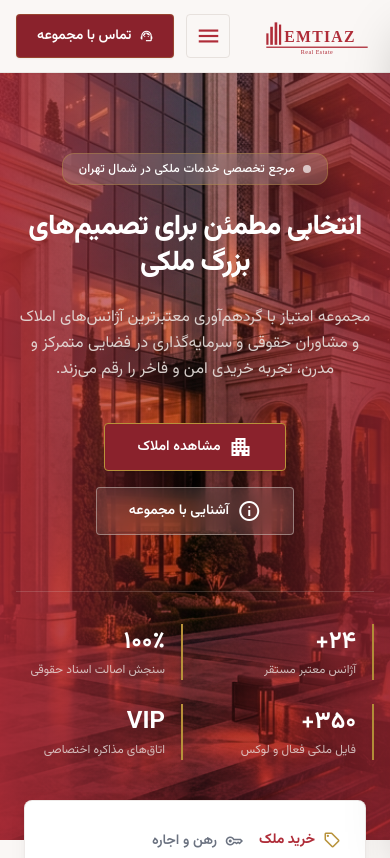
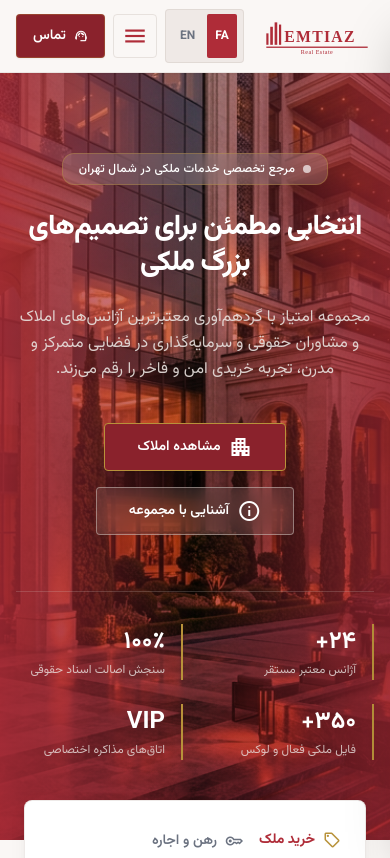
Before and after one commit to MErfanPld/emtiaz-backend, a Django app: page / in a window 390 px wide. Shown: the top 858 px of the page. Run offline with Django 5.2, Linux system fonts and the light colour scheme; some libraries are stand-ins or nearby versions.

Commit message:
ui: language switcher in navbar; base.html dir/lang; placeholder EN home

```diff
--- a/templates/base.html
+++ b/templates/base.html
@@ -1,26 +1,16 @@
-{% load static %}
-
+{% load static i18n %}
 <!doctype html>
-<html class="scroll-smooth" dir="rtl" lang="fa">
+<html class="scroll-smooth" dir="{% if LANGUAGE_CODE == 'en' %}ltr{% else %}rtl{% endif %}" lang="{{ LANGUAGE_CODE|default:'fa' }}">
   <head>
     <meta charset="utf-8" />
     <meta content="width=device-width, initial-scale=1.0" name="viewport" />
-    <title>مجموعه تخصصی املاک امتیاز | مرجع معاملات لوکس شمیرانات</title>
-    <!-- Persian Typography (Vazirmatn) -->
+    <title>{% if LANGUAGE_CODE == 'en' %}Emtiaz Real Estate | Luxury Property Hub{% else %}مجموعه تخصصی املاک امتیاز | مرجع معاملات لوکس شمیرانات{% endif %}</title>
     {% include "./_header.html" %}
   </head>
-  <body
-    class="bg-surface text-on-surface antialiased selection:bg-white-dim selection:text-primary"
-  >
-    <!-- ==================== 1. TOP APP BAR (Shared Component: TopNavBar) ==================== -->
+  <body class="bg-surface text-on-surface antialiased selection:bg-white-dim selection:text-primary">
     {% include "./includes/navbar.html" %}
-
-    <!-- ==================== CONTENT ==================== -->
     {% block content %}{% endblock content %}
-
-   <!-- ==================== 9. FOOTER (Shared Component: Footer) ==================== -->
-
-   {% include "./includes/footer.html" %}
+    {% include "./includes/footer.html" %}
     {% include "./_footer.html" %}
   </body>
 </html>
--- a/templates/includes/navbar.html
+++ b/templates/includes/navbar.html
@@ -1,73 +1,57 @@
-{% load static %}
+{% load static i18n %}
 
 <header
   class="bg-surface/95 dark:bg-inverse-surface/95 backdrop-blur-md text-primary dark:text-inverse-primary docked full-width top-0 sticky z-50 shadow-sm dark:shadow-none border-b border-outline-variant/40 dark:border-outline/30"
 >
-  <div
-    class="w-full max-w-[1320px] mx-auto px-6 md:px-12 flex items-center justify-between min-h-[72px] md:min-h-[80px] py-2 rtl"
-  >
+  <div class="w-full max-w-[1320px] mx-auto px-6 md:px-12 flex items-center justify-between min-h-[72px] md:min-h-[80px] py-2 {% if LANGUAGE_CODE != 'en' %}rtl{% endif %}">
     <div class="flex items-center gap-4">
-      <a
-        class="flex items-center gap-3 group transition-transform duration-200 active:scale-95 shrink-0"
-        href="{% url 'core:home' %}"
-      >
-        <img
-          src="{% static 'logo.svg' %}"
-          alt="املاک امتیاز | EMTIAZ Real Estate"
-          class="h-14 md:h-16 w-auto object-contain"
-          width="64"
-          height="64"
-        />
+      <a class="flex items-center gap-3 group transition-transform duration-200 active:scale-95 shrink-0" href="{% url 'core:home' %}">
+        <img src="{% static 'logo.svg' %}" alt="املاک امتیاز | EMTIAZ" class="h-14 md:h-16 w-auto object-contain" width="64" height="64" />
       </a>
     </div>
 
     <nav class="hidden lg:flex items-center gap-8">
-      <a class="text-primary dark:text-inverse-primary font-semibold border-b-2 border-secondary pb-1 text-label-lg font-label-lg transition-colors duration-200" href="{% url 'core:home' %}">صفحه اصلی</a>
-      <a class="text-on-surface-variant dark:text-surface-variant hover:text-primary dark:hover:text-inverse-primary transition-colors duration-200 text-label-lg font-label-lg" href="#">معرفی مجموعه</a>
-      <a class="text-on-surface-variant dark:text-surface-variant hover:text-primary dark:hover:text-inverse-primary transition-colors duration-200 text-label-lg font-label-lg" href="#">دفاتر املاک</a>
-      <a class="text-on-surface-variant dark:text-surface-variant hover:text-primary dark:hover:text-inverse-primary transition-colors duration-200 text-label-lg font-label-lg" href="#">املاک</a>
-      <a class="text-on-surface-variant dark:text-surface-variant hover:text-primary dark:hover:text-inverse-primary transition-colors duration-200 text-label-lg font-label-lg" href="#">مقالات</a>
-      <a class="text-on-surface-variant dark:text-surface-variant hover:text-primary dark:hover:text-inverse-primary transition-colors duration-200 text-label-lg font-label-lg" href="#contact">تماس با ما</a>
+      <a class="text-primary font-semibold border-b-2 border-secondary pb-1 text-label-lg transition-colors" href="{% url 'core:home' %}">{% if LANGUAGE_CODE == 'en' %}Home{% else %}صفحه اصلی{% endif %}</a>
+      <a class="text-on-surface-variant hover:text-primary transition-colors text-label-lg" href="#">{% if LANGUAGE_CODE == 'en' %}About{% else %}معرفی مجموعه{% endif %}</a>
+      <a class="text-on-surface-variant hover:text-primary transition-colors text-label-lg" href="#">{% if LANGUAGE_CODE == 'en' %}Agencies{% else %}دفاتر املاک{% endif %}</a>
+      <a class="text-on-surface-variant hover:text-primary transition-colors text-label-lg" href="#">{% if LANGUAGE_CODE == 'en' %}Properties{% else %}املاک{% endif %}</a>
+      <a class="text-on-surface-variant hover:text-primary transition-colors text-label-lg" href="#">{% if LANGUAGE_CODE == 'en' %}Blog{% else %}مقالات{% endif %}</a>
+      <a class="text-on-surface-variant hover:text-primary transition-colors text-label-lg" href="#contact">{% if LANGUAGE_CODE == 'en' %}Contact{% else %}تماس با ما{% endif %}</a>
       {% if user.is_authenticated and user.is_active and user.is_approved %}
-      <a class="text-secondary font-semibold hover:text-primary transition-colors duration-200 text-label-lg font-label-lg flex items-center gap-1" href="{% url 'dashboard:index' %}">
+      <a class="text-secondary font-semibold hover:text-primary transition-colors text-label-lg flex items-center gap-1" href="{% url 'dashboard:index' %}">
         <span class="material-symbols-outlined text-[18px]">dashboard</span>
-        داشبورد
+        {% if LANGUAGE_CODE == 'en' %}Dashboard{% else %}داشبورد{% endif %}
       </a>
       {% endif %}
     </nav>
 
-    <div class="flex items-center gap-3 sm:gap-4">
-      <button
-        type="button"
-        id="mobile-menu-btn"
-        class="lg:hidden inline-flex items-center justify-center w-11 h-11 rounded-lg border border-outline-variant/50 text-primary hover:bg-surface-container transition-colors"
-        aria-label="باز کردن منو"
-        aria-expanded="false"
-        aria-controls="mobile-menu-panel"
-      >
+    <div class="flex items-center gap-2 sm:gap-3">
+      {# سوییچ زبان — ساده‌ترین روش: فرم set_language جنگو #}
+      <form action="{% url 'set_language' %}" method="post" class="inline-flex items-center gap-1 rounded-lg border border-outline-variant/50 bg-surface-container-high px-1.5 py-1">
+        {% csrf_token %}
+        <input type="hidden" name="next" value="{{ request.get_full_path }}">
+        <button type="submit" name="language" value="fa" class="px-2 py-1 rounded text-xs font-bold {% if LANGUAGE_CODE != 'en' %}bg-primary text-on-primary{% else %}text-on-surface-variant hover:text-primary{% endif %}">FA</button>
+        <button type="submit" name="language" value="en" class="px-2 py-1 rounded text-xs font-bold {% if LANGUAGE_CODE == 'en' %}bg-primary text-on-primary{% else %}text-on-surface-variant hover:text-primary{% endif %}">EN</button>
+      </form>
+
+      <button type="button" id="mobile-menu-btn" class="lg:hidden inline-flex items-center justify-center w-11 h-11 rounded-lg border border-outline-variant/50 text-primary hover:bg-surface-container" aria-label="menu" aria-expanded="false" aria-controls="mobile-menu-panel">
         <span class="material-symbols-outlined text-[26px]" id="mobile-menu-icon">menu</span>
       </button>
 
       <div class="hidden sm:flex items-center gap-2 px-3 py-1.5 rounded-lg bg-surface-container-high text-primary border border-outline-variant/30">
         <span class="material-symbols-outlined text-secondary" style="font-size: 18px">call</span>
-        <span class="text-label-md font-label-md tracking-wider font-semibold">۰۲۱-۲۲۰۰۰۰۰۰</span>
+        <span class="text-label-md font-semibold tracking-wider" dir="ltr">021-22000000</span>
       </div>
 
       {% if user.is_authenticated and user.is_active and user.is_approved %}
-      <a
-        class="hidden md:inline-flex px-4 py-2.5 rounded-lg bg-primary text-on-primary hover:opacity-90 transition-all duration-200 active:scale-95 text-label-lg font-label-lg shadow-sm items-center gap-2 border border-secondary/30"
-        href="{% url 'dashboard:index' %}"
-      >
+      <a class="hidden md:inline-flex px-4 py-2.5 rounded-lg bg-primary text-on-primary hover:opacity-90 text-label-lg shadow-sm items-center gap-2 border border-secondary/30" href="{% url 'dashboard:index' %}">
         <span class="material-symbols-outlined text-sm">dashboard</span>
-        <span>ورود به داشبورد</span>
+        <span>{% if LANGUAGE_CODE == 'en' %}Dashboard{% else %}داشبورد{% endif %}</span>
       </a>
       {% else %}
-      <a
-        class="px-5 py-2.5 rounded-lg bg-primary-container text-on-primary hover:bg-[#8B1E2A] transition-all duration-200 ease-in-out active:scale-95 text-label-lg font-label-lg shadow-sm flex items-center gap-2 border border-secondary/30"
-        href="#contact"
-      >
+      <a class="px-4 py-2.5 rounded-lg bg-primary-container text-on-primary hover:bg-[#8B1E2A] text-label-lg shadow-sm flex items-center gap-2 border border-secondary/30" href="#contact">
         <span class="material-symbols-outlined text-white text-sm">support_agent</span>
-        <span>تماس با مجموعه</span>
+        <span>{% if LANGUAGE_CODE == 'en' %}Contact{% else %}تماس{% endif %}</span>
       </a>
       {% endif %}
     </div>
@@ -75,43 +59,19 @@
 </header>
 
 <div id="mobile-menu-backdrop" class="fixed inset-0 z-[90] bg-black/45 lg:hidden" aria-hidden="true"></div>
-<div
-  id="mobile-menu-panel"
-  class="fixed top-0 right-0 z-[100] h-full w-[min(100%,300px)] bg-surface shadow-2xl lg:hidden flex flex-col"
-  role="dialog"
-  aria-modal="true"
-  aria-label="منوی اصلی"
->
+<div id="mobile-menu-panel" class="fixed top-0 right-0 z-[100] h-full w-[min(100%,300px)] bg-surface shadow-2xl lg:hidden flex flex-col" role="dialog" aria-modal="true">
   <div class="flex items-center justify-between p-4 border-b border-outline-variant/40">
-    <a href="{% url 'core:home' %}" class="flex items-center gap-2">
-      <img src="{% static 'logo.svg' %}" alt="املاک امتیاز" class="h-10 w-auto object-contain" width="40" height="40" />
-    </a>
-    <button type="button" id="mobile-menu-close" class="inline-flex items-center justify-center w-10 h-10 rounded-lg text-primary hover:bg-surface-container" aria-label="بستن منو">
+    <a href="{% url 'core:home' %}"><img src="{% static 'logo.svg' %}" alt="logo" class="h-10 w-auto" width="40" height="40" /></a>
+    <button type="button" id="mobile-menu-close" class="w-10 h-10 rounded-lg text-primary hover:bg-surface-container" aria-label="close">
       <span class="material-symbols-outlined text-[24px]">close</span>
     </button>
   </div>
   <nav class="flex-1 overflow-y-auto p-4 space-y-1">
-    <a class="block py-3 px-2 text-label-lg font-label-lg text-on-surface border-b border-outline-variant/30 hover:text-primary transition-colors" href="{% url 'core:home' %}">صفحه اصلی</a>
-    <a class="block py-3 px-2 text-label-lg font-label-lg text-on-surface border-b border-outline-variant/30 hover:text-primary transition-colors" href="#">معرفی مجموعه</a>
-    <a class="block py-3 px-2 text-label-lg font-label-lg text-on-surface border-b border-outline-variant/30 hover:text-primary transition-colors" href="#">املاک</a>
-    <a class="block py-3 px-2 text-label-lg font-label-lg text-on-surface border-b border-outline-variant/30 hover:text-primary transition-colors" href="#">مقالات</a>
-    <a class="block py-3 px-2 text-label-lg font-label-lg text-on-surface border-b border-outline-variant/30 hover:text-primary transition-colors" href="#contact">تماس با ما</a>
+    <a class="block py-3 px-2 border-b border-outline-variant/30 hover:text-primary" href="{% url 'core:home' %}">{% if LANGUAGE_CODE == 'en' %}Home{% else %}صفحه اصلی{% endif %}</a>
+    <a class="block py-3 px-2 border-b border-outline-variant/30 hover:text-primary" href="#">{% if LANGUAGE_CODE == 'en' %}Properties{% else %}املاک{% endif %}</a>
+    <a class="block py-3 px-2 border-b border-outline-variant/30 hover:text-primary" href="#">{% if LANGUAGE_CODE == 'en' %}Blog{% else %}مقالات{% endif %}</a>
     {% if user.is_authenticated and user.is_active and user.is_approved %}
-    <a class="block py-3 px-2 text-label-lg font-label-lg text-secondary font-semibold border-b border-outline-variant/30 hover:text-primary transition-colors" href="{% url 'dashboard:index' %}">داشبورد</a>
-    <a class="block py-3 px-2 text-label-lg font-label-lg text-on-surface border-b border-outline-variant/30 hover:text-primary transition-colors" href="{% url 'accounts:profile' %}">پروفایل</a>
+    <a class="block py-3 px-2 border-b border-outline-variant/30 text-secondary font-semibold" href="{% url 'dashboard:index' %}">{% if LANGUAGE_CODE == 'en' %}Dashboard{% else %}داشبورد{% endif %}</a>
     {% endif %}
   </nav>
-  <div class="p-4 border-t border-outline-variant/40 space-y-3">
-    {% if user.is_authenticated and user.is_active and user.is_approved %}
-    <a href="{% url 'dashboard:index' %}" class="flex items-center justify-center gap-2 w-full py-3 rounded-lg bg-primary text-white text-label-md font-semibold">
-      <span class="material-symbols-outlined text-[20px]">dashboard</span>
-      <span>ورود به داشبورد</span>
-    </a>
-    {% else %}
-    <a href="tel:02122008890" class="flex items-center justify-center gap-2 w-full py-3 rounded-lg bg-surface-container text-primary text-label-md font-semibold border border-outline-variant/40">
-      <span class="material-symbols-outlined text-[20px]">call</span>
-      <span dir="ltr">۰۲۱-۲۲۰۰۸۸۹۰</span>
-    </a>
-    {% endif %}
-  </div>
 </div>
```
Also changed, not shown: core/templates/core/home_en.html (added, +27 -0 lines).
